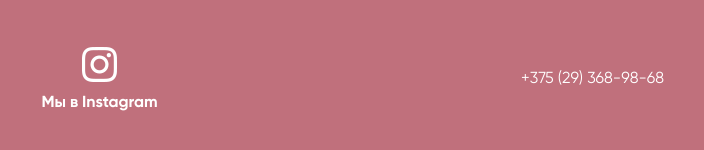
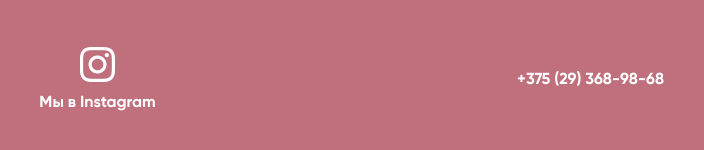
Before and after one commit to alina-adell/Macaroon, a website: page index.html in a window 1280 px wide. Shown: the part 3147-3297 px from the top of the page, 546-1250 px from the left. Drawn offline with nearby package versions, Linux system fonts and the light colour scheme; files that its build step writes are made by us from their sources.

Commit message:
note1509

```diff
--- a/css/base.less
+++ b/css/base.less
@@ -18,32 +18,33 @@ body {
 
 @font-face {
   font-family: Tavolga;
-  src: url("../fonts/Tavolga.ttf");
+  src: url('../fonts/Tavolga.ttf');
 }
+
 
 @font-face {
   font-family: GilroySemibold;
-  src: url("../fonts/Gilroy-Semibold.ttf");
+  src: url('../fonts/Gilroy-Semibold.ttf');
 }
 
 @font-face {
   font-family: GilroyRegular;
-  src: url("../fonts/Gilroy-Regular.ttf");
+  src: url('../fonts/Gilroy-Regular.ttf');
 }
 
 @font-face {
   font-family: GilroyMedium;
-  src: url("../fonts/Gilroy-Medium.ttf");
+  src: url('../fonts/Gilroy-Medium.ttf');
 }
 
 @font-face {
   font-family: GilroyExtrabold;
-  src: url("../fonts/Gilroy-Extrabold.ttf");
+  src: url('../fonts/Gilroy-Extrabold.ttf');
 }
 
 @font-face {
   font-family: GilroyBold;
-  src: url("../fonts/Gilroy-Bold.ttf");
+  src: url('../fonts/Gilroy-Bold.ttf');
 }
 
 
@@ -500,7 +501,9 @@ body {
     flex-wrap: wrap;
   }
   .phone {
-    color:#fff
+    color:#fff;
+    font-size: 16px;
+    font-family: GilroyBold, sans-serif;
   }
 }
 
```
